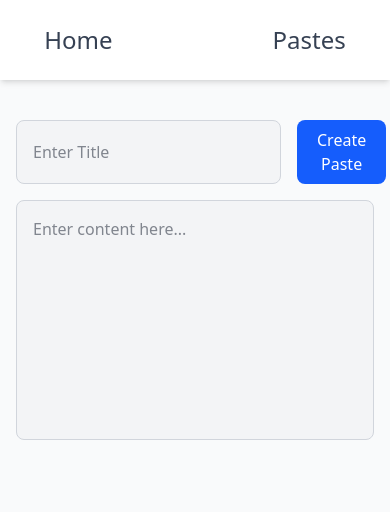
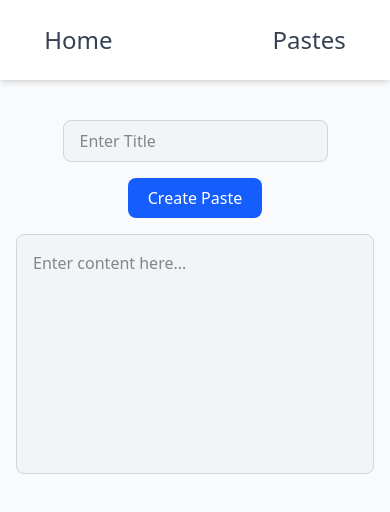
Before and after one commit to ankit01012005/PasteApp, a React (Vite) app: page / in a window 390 px wide. Shown: the top 512 px of the page. Built offline with nearby package versions, Linux system fonts and the light colour scheme.

Commit message:
made create button responsive

```diff
--- a/src/components/Home.jsx
+++ b/src/components/Home.jsx
@@ -41,7 +41,7 @@ function Home() {
 
   return (
     <div className="max-w-4xl mx-auto mt-6">
-      <div className="flex gap-4 mb-4">
+      <div className="flex flex-col gap-4 mb-4 px-4 max-w-full sm:flex-row sm:items-start items-center ">
         <input
           value={input}
           type="text"
@@ -51,7 +51,7 @@ function Home() {
         />
         <button
           onClick={Createpaste}
-          className="px-5 py-2 bg-blue-600 text-white rounded-lg hover:bg-blue-700 transition"
+          className=" max-w-fit px-5 py-2 bg-blue-600 text-white rounded-lg hover:bg-blue-700 transition"
         >
           {pasteId ? "Update Paste" : "Create Paste"}
         </button>
```
